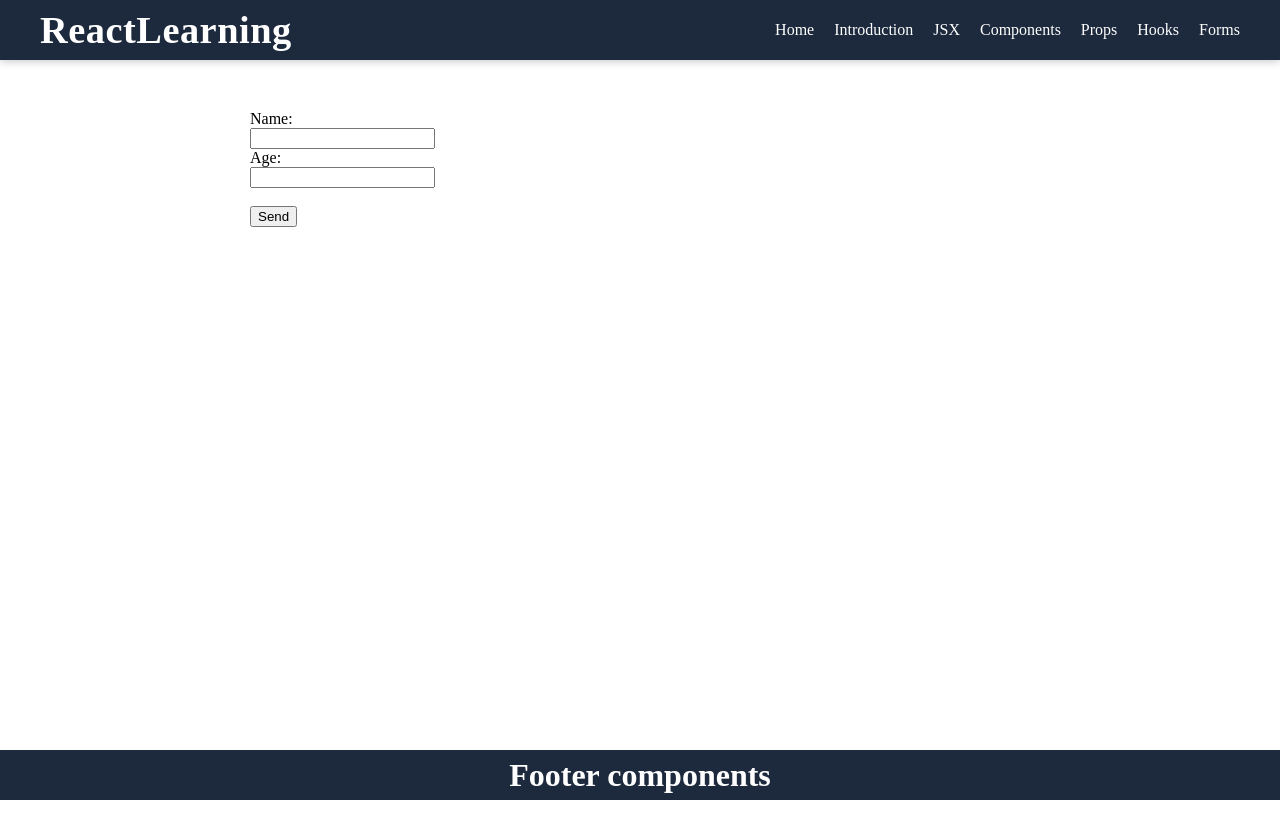
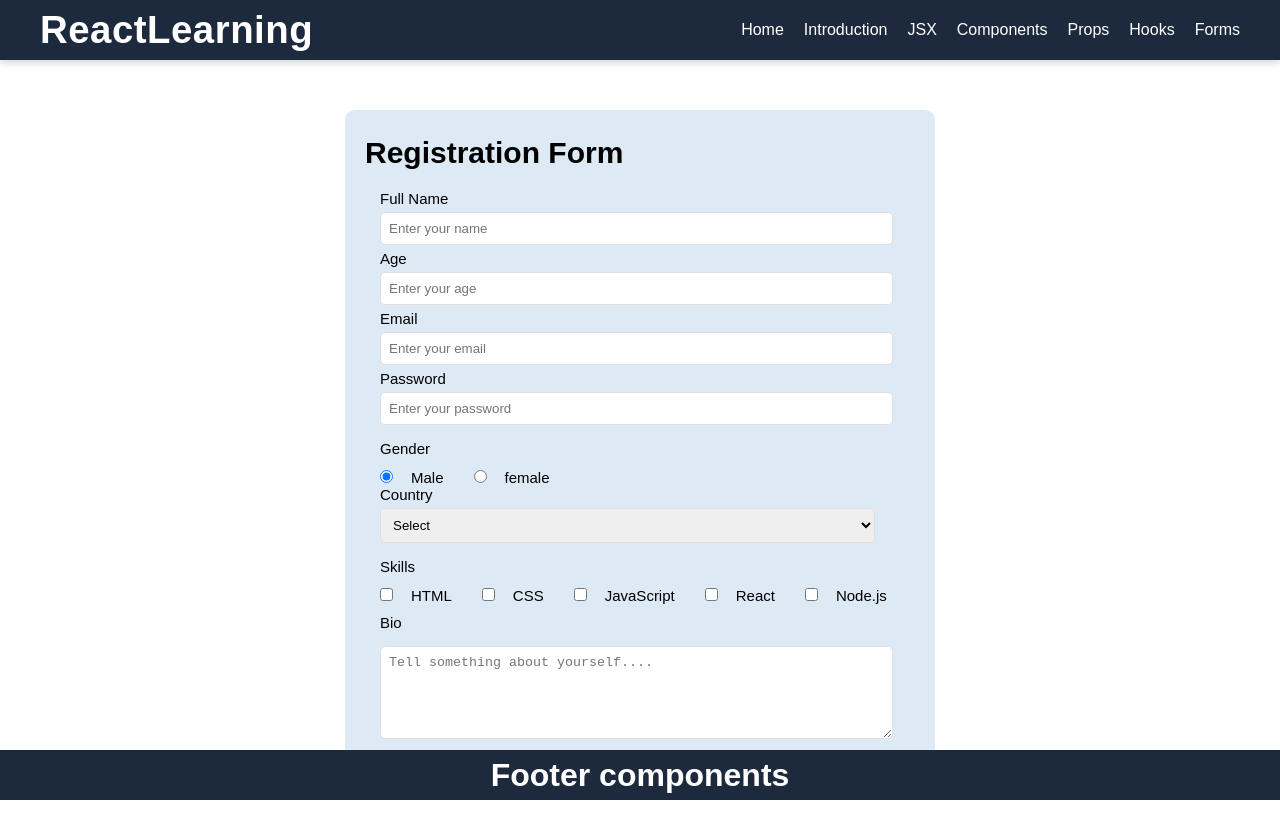
Before and after one commit to abimohan-31/react-learning, a React (Vite) app: page /forms in a window 1280 px wide. Shown: the top 838 px of the page. Before the commit the page ends 800 px from the top, so only its background shows below. Built offline with nearby package versions, Linux system fonts and the light colour scheme.

Commit message:
Registration Form

```diff
--- a/package.json
+++ b/package.json
@@ -14,7 +14,8 @@
     "react": "^19.1.1",
     "react-dom": "^19.1.1",
     "react-router-dom": "^7.9.4",
-    "tailwindcss": "^4.1.14"
+    "tailwindcss": "^4.1.14",
+    "yup": "^1.7.1"
   },
   "devDependencies": {
     "@eslint/js": "^9.36.0",
--- /dev/null
+++ b/src/componensts/forms/RegisterForm.jsx
@@ -0,0 +1,198 @@
+import React, { useState } from "react";
+import "../../styles/RegisterForm.css";
+import * as yup from "yup";
+function RegisterForm() {
+  const defaultValues = {
+    name: "",
+    age: "",
+    email: "",
+    password: "",
+    gender: "male",
+    country: [],
+    skills: "",
+    bio: "",
+  };
+  const [formData, setFormData] = useState(defaultValues);
+
+  const handleSubmit = (e) => {
+    e.preventDefault();
+    console.log(formData);
+    alert("Form submitted successfully! Check console for JSON data.");
+    setFormData(defaultValues);
+  };
+
+  const handleChange = (e) => {
+    const { name, value, type, checked } = e.target;
+    setFormData((prev) => ({
+      ...prev,
+      [name]: type === "checkbox" ? checked : value,
+    }));
+  };
+
+  const countries = ["SriLanka", "Thailand", "Vietnam", "Singapore", "Bali"];
+  // const formValidation = yup.object().shape({
+  //   name: yup.string().required(),
+  //   age: yup.number().positive().integer().min(18).max(100).required(),
+  //   email: yup.string().email().required(),
+  //   password: yup.string().min(4).max(8).required(),
+  // });
+
+  return (
+    <>
+      <div className="container">
+        <h1>Registration Form</h1>
+        <form action="" onSubmit={handleSubmit}>
+          <label for="name">Full Name</label>
+          <input
+            type="text"
+            id="name"
+            name="name"
+            placeholder="Enter your name"
+            value={formData.name}
+            onChange={handleChange}
+          />
+
+          <label for="age">Age</label>
+          <input
+            type="number"
+            id="age"
+            name="age"
+            placeholder="Enter your age"
+            value={formData.age}
+            onChange={handleChange}
+          />
+
+          <label for="email">Email</label>
+          <input
+            type="text"
+            id="email"
+            name="email"
+            placeholder="Enter your email"
+            value={formData.email}
+            onChange={handleChange}
+          />
+
+          <label for="password">Password</label>
+          <input
+            type="text"
+            id="password"
+            name="password"
+            placeholder="Enter your password"
+            value={formData.password}
+            onChange={handleChange}
+          />
+
+          <p>Gender</p>
+          <input
+            type="radio"
+            id="male"
+            name="gender"
+            value="male"
+            checked={formData.gender === "male"}
+            onClick={(e) =>
+              setFormData({ ...formData, gender: e.target.value })
+            }
+          />
+          <label for="male">Male</label>
+          <input
+            type="radio"
+            id="female"
+            name="gender"
+            value="female"
+            checked={formData.gender === "female"}
+            onClick={(e) =>
+              setFormData({ ...formData, gender: e.target.value })
+            }
+          />
+          <label for="female">female</label>
+          <br />
+
+          <label for="country">Country</label>
+          <select
+            name="country"
+            id="country"
+            value={formData.country}
+            onChange={handleChange}
+          >
+            <option value="Select">Select</option>
+            <option value="SriLanka">SriLanka</option>
+            <option value="Thailand">Thailand</option>
+            <option value="Vietnam">Vietnam</option>
+            <option value="Singapore">Singapore</option>
+            <option value="Bali">Bali</option>
+          </select>
+
+          <p>Skills</p>
+          <input
+            type="checkbox"
+            id="html"
+            name="html"
+            value={formData.skills.includes("html")}
+            onClick={(e) =>
+              setFormData({ ...formData, skills: e.target.defaultValues })
+            }
+          />
+          <label for="html">HTML</label>
+
+          <input
+            type="checkbox"
+            id="css"
+            name="css"
+            value={formData.skills.includes("css")}
+            onClick={(e) =>
+              setFormData({ ...formData, skills: e.target.value })
+            }
+          />
+          <label for="css">CSS</label>
+
+          <input
+            type="checkbox"
+            id="javascript"
+            name="javascript"
+            value={formData.skills.includes("javascript")}
+            onClick={(e) =>
+              setFormData({ ...formData, skills: e.target.value })
+            }
+          />
+          <label for="javascript">JavaScript</label>
+
+          <input
+            type="checkbox"
+            id="react"
+            name="react"
+            value={formData.skills.includes("react")}
+            onClick={(e) =>
+              setFormData({ ...formData, skills: e.target.value })
+            }
+          />
+          <label for="react">React</label>
+
+          <input
+            type="checkbox"
+            id="nodejs"
+            name="nodejs"
+            value={formData.skills.includes("nodejs")}
+            onClick={(e) =>
+              setFormData({ ...formData, skills: e.target.value })
+            }
+          />
+          <label for="nodejs">Node.js</label>
+
+          <p>Bio</p>
+          <textarea
+            name="bio"
+            id=""
+            cols="50"
+            rows="05"
+            placeholder="Tell something about yourself...."
+            value={formData.bio}
+          ></textarea>
+
+          <input type="submit" value="Register" />
+        </form>
+      </div>
+    </>
+  );
+}
+
+export default RegisterForm;
--- a/src/index.css
+++ b/src/index.css
@@ -3,4 +3,5 @@
 body {
   margin: 0;
   padding-bottom: 50px;
+  font-family: Arial, Helvetica, sans-serif;
 }
--- a/src/pages/Forms.jsx
+++ b/src/pages/Forms.jsx
@@ -1,12 +1,14 @@
-import React from 'react'
-import StudentForm from '../componensts/forms/StudentForm'
+import React from "react";
+// import StudentForm from "../componensts/forms/StudentForm";
+import RegisterForm from "../componensts/forms/RegisterForm";
 
 function Forms() {
   return (
     <div>
-        <StudentForm />
+      {/* <StudentForm /> */}
+      <RegisterForm />
     </div>
-  )
+  );
 }
 
-export default Forms
+export default Forms;
--- a/src/styles/Form.css
+++ /dev/null
@@ -1,5 +0,0 @@
-form {
-  width: 600px;
-  margin-left: 250px;
-  margin-top: 50px;
-}
--- /dev/null
+++ b/src/styles/RegisterForm.css
@@ -0,0 +1,47 @@
+/* form {
+  width: 600px;
+  margin-left: 250px;
+  margin-top: 50px;
+} */
+
+.container {
+  background-color: #dde9f4;
+  width: 550px;
+  border-radius: 10px;
+  margin: auto;
+  padding: 6px 20px;
+  margin-top: 50px;
+  font-size: 15px;
+}
+
+label,
+p {
+  margin:10px 15px ;
+}
+input[type="text"],
+input[type="number"],
+select,
+textarea {
+  width: 90%;
+  padding: 8px;
+  margin: 5px 15px;
+  border-radius: 5px;
+  border: 1px solid #dfdfdf;
+}
+
+input[type="radio"],
+input[type="checkbox"] {
+  margin-left: 15px;
+  border-radius: 5px;
+}
+
+input[type="submit"] {
+  width: 90%;
+  padding: 10px;
+  margin: 5px 15px;
+  border-radius: 5px;
+  border: none;
+  background-color: #4a90e2;
+  color: #ffffff;
+  font-size: 15px;
+}
```
Also changed, not shown: 1 other file (tests, documents, lock files or other folders).
